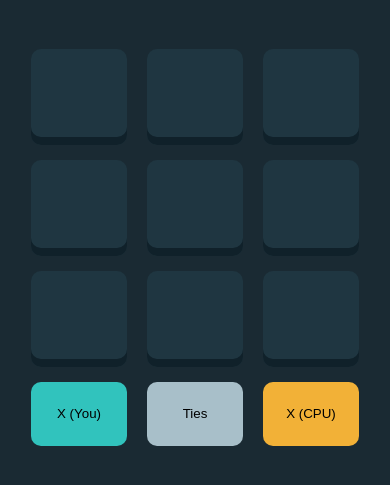
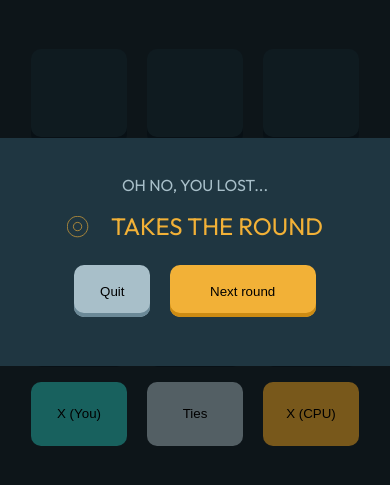
Before and after one commit to Ayingre/Tic-tac-toe-game, a plain HTML site: page index.html in a window 390 px wide. Shown: the part 87-572 px from the top of the page. Drawn offline with Linux system fonts and the light colour scheme.

```diff
--- a/index.html
+++ b/index.html
@@ -87,10 +87,10 @@
 
 
     <!-- score screen-->
-    <div class="o-wins-background solo">
+    <div class="o-wins-background ">
 
       <div class="solo-screen">
-        <div class="o-wins messages">
+        <div class="o-wins message">
           <p class="you-lost-message"> Oh no, you lost...</p>
 
           <div class="wins-loss-message">
--- a/styles.css
+++ b/styles.css
@@ -205,8 +205,7 @@
 } */
 
 .o-wins-background{
-    height: 615px;
-    width: 375px;
+    height: 900px;
     background: rgba(0, 0, 0, 0.5);
     mix-blend-mode: normal;
     margin: 0 auto ;
@@ -235,7 +234,7 @@
     top: 225px;
     bottom: 219px ;
     height: 228px;
-    width: 375px;
+    width: 390px;
     background: #1F3641;
 }
 
```
